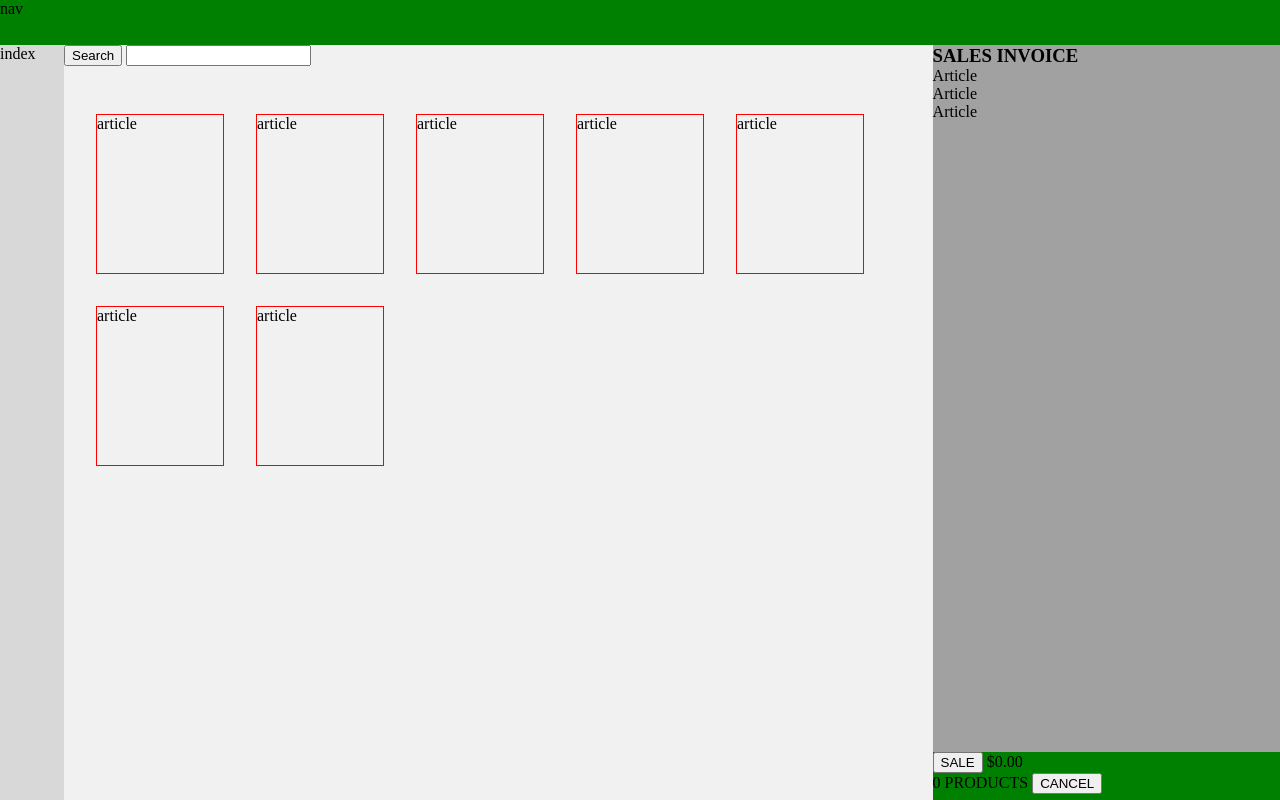
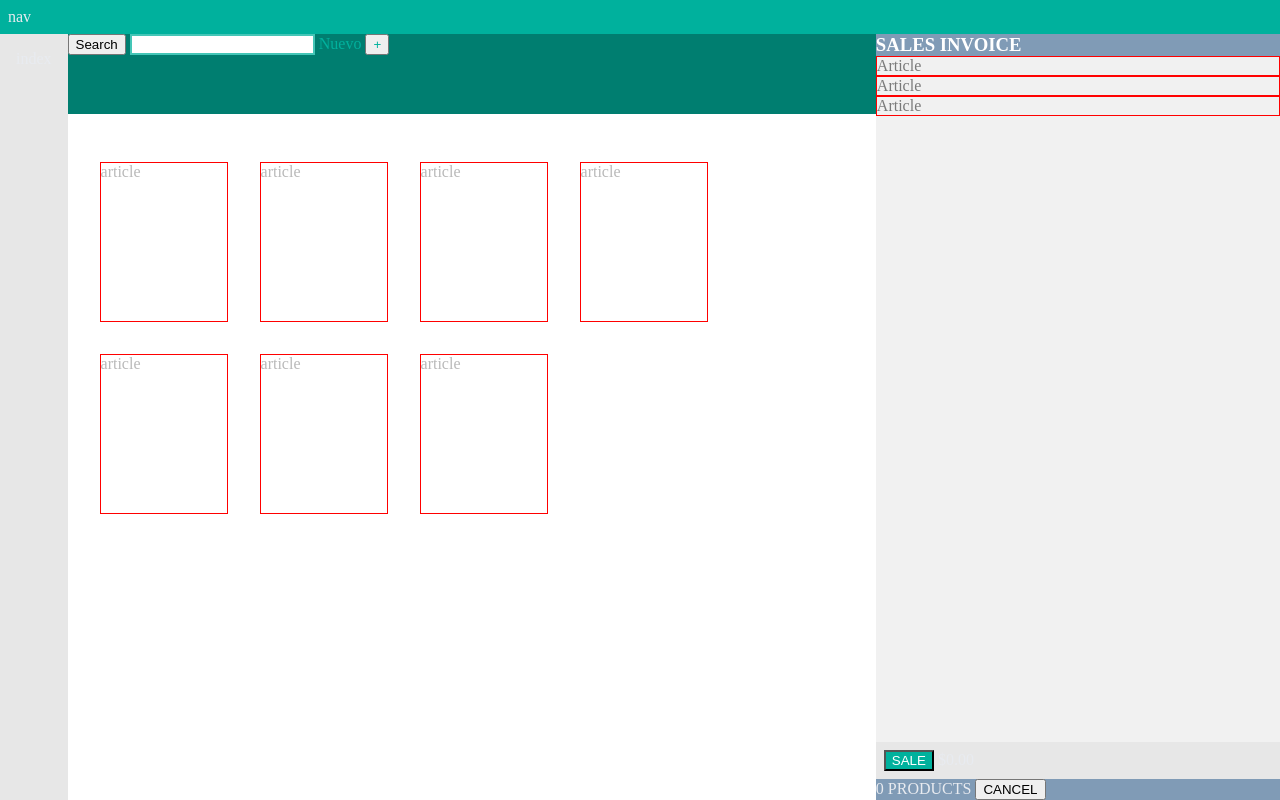
Before and after one commit to ferchitoM/Ejercicio-semantica-HTML-CSS, a plain HTML site: page index.html in a window 1280 px wide. Drawn offline with Linux system fonts and the light colour scheme.

Commit message:
update colors

```diff
--- a/app.sass
+++ b/app.sass
@@ -1,3 +1,19 @@
+::-webkit-scrollbar
+    width: 7px
+
+/* Track */
+::-webkit-scrollbar-track
+    background: #e8ebf0
+
+/* Handle */
+::-webkit-scrollbar-thumb
+    background: #b3b3b349
+    border-radius: 10px
+
+/* Handle on hover */
+::-webkit-scrollbar-thumb:hover
+    background: #b3b3b3
+
 *
     box-sizing: border-box
 
@@ -5,15 +21,16 @@ html, body
     height: 100%
     margin: 0
     padding: 0
-
-nav
-    background-color: green
-    height: 3rem
+    color: #e8ebf0
 
 .container-body
     display: flex
     flex-flow: column
     height: 100%
+
+    nav
+        background-color: #00b19d
+        padding: 0.5rem
 
 .container-main
     display: flex
@@ -23,57 +40,74 @@ nav
     #index
         background-color: #e7e7e7
         height: 100%
-        width: 4rem
+        padding: 1rem
 
 main
     display: flex
     flex-flow: column
     height: 100%
-    flex-grow: 1
+    flex: 1
 
     #search
-        background-color: #d1d1d1
+        background-color: #007e70
         height: 5rem
 
+        input
+            border: 2px solid #44c6b7
+
+        label
+            color: #00b19d
+        #nuevo-prod
+            color: #00b19d
+
     #products
-        background-color: #b1b1b1
-        height: 100%
-        padding: 1rem
+        margin-top: 2rem
+        margin-left: 1rem
+        display: flex
+        flex-flow: row
+        justify-content: flex-start
+        flex-wrap: wrap
 
         article
             background-color: white
-            border: 1px solid black
+            margin: 1rem
+            width: 8rem
+            height: 10rem
+            border: 1px solid red
+            color: #b9b9b9
+            //color: #7a7a7a
 
-#shop_car
+#shop-car
     display: flex
     flex-flow: column
-    flex-grow: .4
+    flex: 0.5
 
     background-color: #f1f1f1
     height: 100%
 
     h3
         margin: 0
-        background-color: #779db3
+        background-color: #809bb6
         color: white
 
     #items
         article
             border: 1px solid red
+            color: #7a7a7a
 
     footer
         position: fixed
-        bottom: 2rem
+        bottom: 0
         width: 100%
         background-color: #e7e7e7
-        color: white
 
-        #sale_button
+        #sale-button
             background-color: #e7e7e7
+            padding: 0.5rem
 
             button
-                background-color: green
+                background-color: #00b19d
                 color: white
 
-        #cancel_sale
-            background-color: #779db3
+        #cancel-button
+            background-color: #809bb6
--- a/index.html
+++ b/index.html
@@ -6,7 +6,7 @@
     <meta name="viewport" content="width=device-width, initial-scale=1.0" />
     <title>Shopping Card - Ejercicio semántica</title>
     <!-- <link rel="stylesheet" href="app.css" /> -->
-    <link rel="stylesheet" href="temp.css">
+    <link rel="stylesheet" href="app.css" />
   </head>
 
   <body>
@@ -20,6 +20,8 @@
           <section id="search">
             <button>Search</button>
             <input type="text" />
+            <label for="nuevo-prod">Nuevo</label>
+            <button id="nuevo-prod">+</button>
           </section>
 
           <section id="products">
@@ -33,21 +35,21 @@
           </section>
         </main>
 
-        <aside id="shop_car">
+        <aside id="shop-car">
           <h3>SALES INVOICE</h3>
 
           <section id="items">
-              <article>Article</article>
-              <article>Article</article>
-              <article>Article</article>
+            <article>Article</article>
+            <article>Article</article>
+            <article>Article</article>
           </section>
 
           <footer>
-            <div id="sale_button">
+            <div id="sale-button">
               <button>SALE</button>
               <span>$0.00</span>
             </div>
-            <div id="cancel_sale">
+            <div id="cancel-button">
               <span>0 PRODUCTS</span>
               <button>CANCEL</button>
             </div>
```
Also changed, not shown: app.css, 1 other file.
